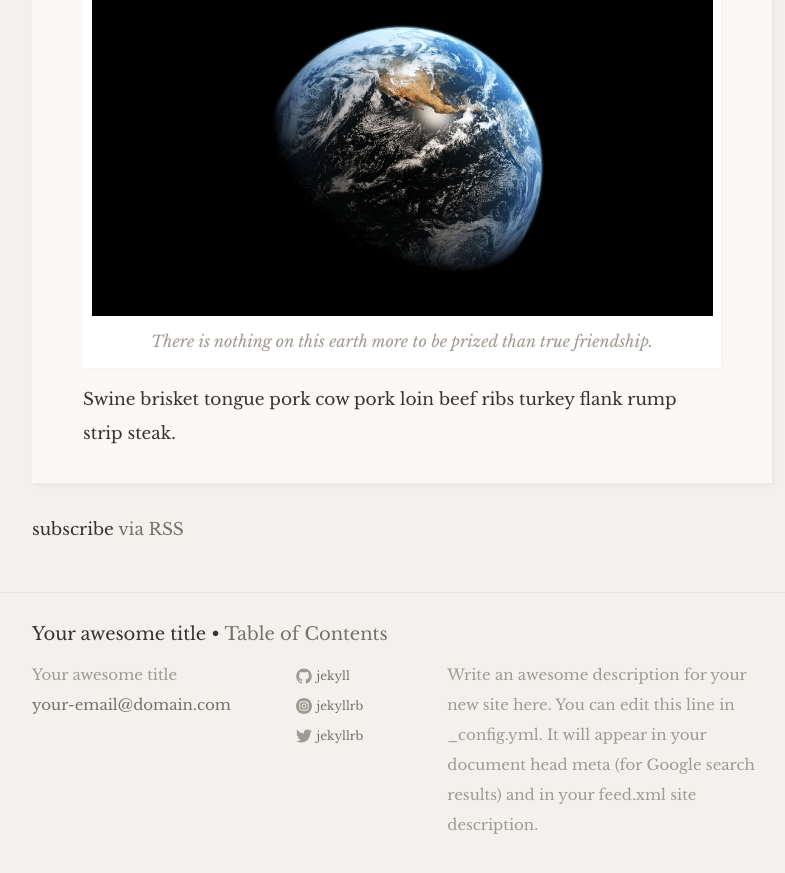
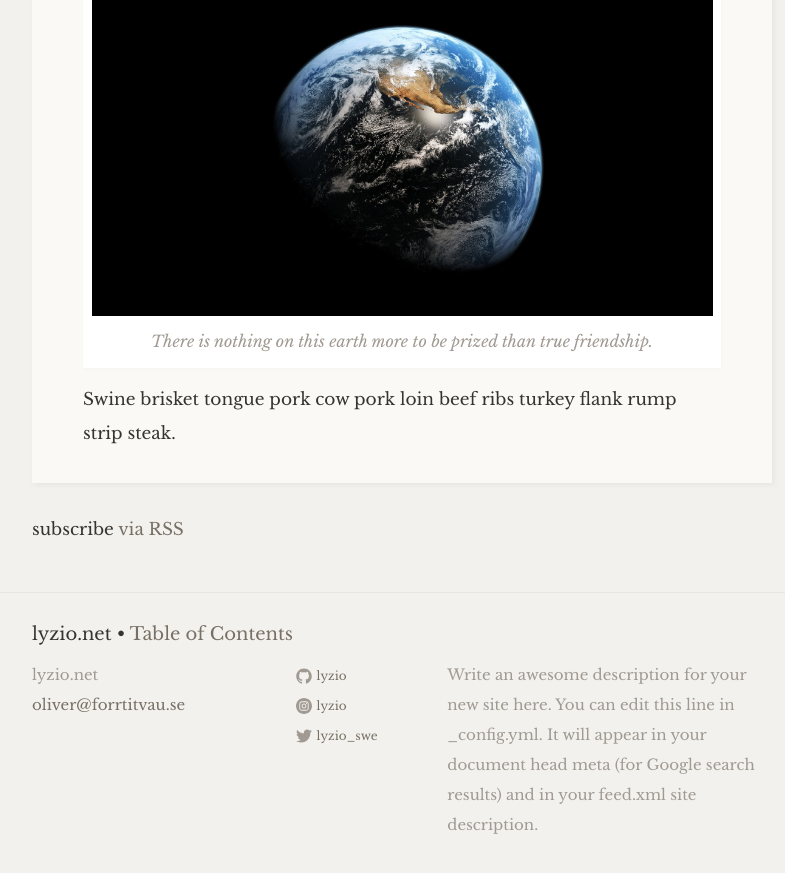
Before and after one commit to lyzio/lyzblog, a Jekyll site: the page built from index.html, in a window 1280 px wide and 900 px high, scrolled down 1725 px. Shown: the top 873 px of the window, without its empty margins (238-1023 px from the left). Built offline with Jekyll 4.4.1, drawn with Linux system fonts in a browser that asks for light colours; some web fonts are replaced; some of the changed text lies outside the part shown.

Commit message:
Update _config.yml

```diff
--- a/_config.yml
+++ b/_config.yml
@@ -13,17 +13,17 @@
 # you will see them accessed via {{ site.title }}, {{ site.email }}, and so on.
 # You can create any custom variable you would like, and they will be accessible
 # in the templates via {{ site.myvariable }}.
-title: Your awesome title
-email: your-email@domain.com
+title: lyzio.net
+email: oliver@forrtitvau.se
 description: > # this means to ignore newlines until "baseurl:"
   Write an awesome description for your new site here. You can edit this
   line in _config.yml. It will appear in your document head meta (for
   Google search results) and in your feed.xml site description.
 baseurl: "/jekyll-theme-libretto" # the subpath of your site, e.g. /blog
-url: "https://ferrolho.github.io" # the base hostname & protocol for your site
-github_username:    jekyll
-instagram_username: jekyllrb
-twitter_username:   jekyllrb
+url: "https://lyzio.github.io" # the base hostname & protocol for your site
+github_username:    lyzio
+instagram_username: lyzio
+twitter_username:   lyzio_swe
 
 # Build settings
 markdown: kramdown
```
